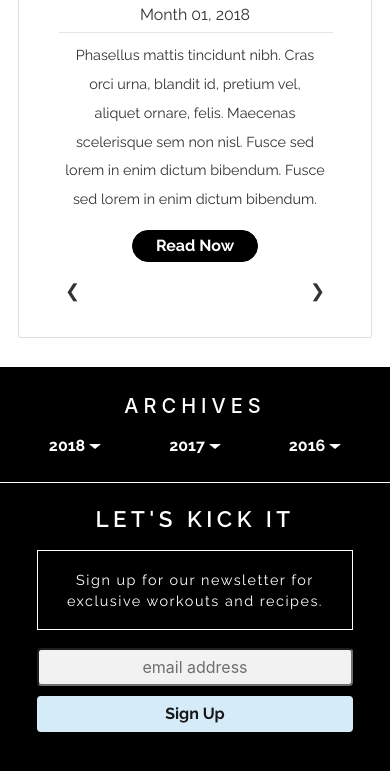
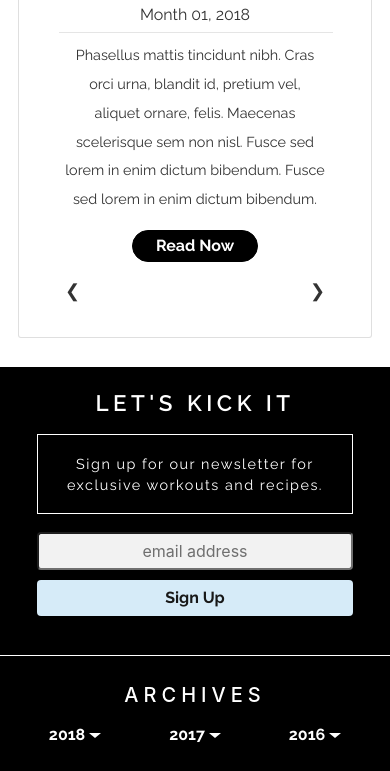
Before and after one commit to lforrister/Evolve, a plain HTML site: page index.html in a window 390 px wide. Shown: the part 3471-4242 px from the top of the page. Drawn offline with nearby package versions, Linux system fonts and the light colour scheme.

Commit message:
order swap

```diff
--- a/assets/responsive.css
+++ b/assets/responsive.css
@@ -95,7 +95,6 @@
 
     .archives-mobile {
         display:block;
-        margin-top: 3%;
     }
 
     .newsletter-mobile {
--- a/assets/style.css
+++ b/assets/style.css
@@ -216,7 +216,7 @@ ul {
     background-color:black;
     display:none;
     padding-bottom: 5%;
-    border-bottom: 1px solid white;
+    border-top: 1px solid white;
 }
 
 .archives-mobile h3 {
@@ -253,6 +253,7 @@ ul {
 .newsletter-mobile {
     background-color:black;
     display:none;
+    margin-top:3%;
 }
 
 .newsletter-mobile p {
--- a/index.html
+++ b/index.html
@@ -823,7 +823,13 @@
 
             </div>
 
+            <div class="container-fluid">
+                <div class="row">
+                    <div class="col-xs-12 col-sm-12 col-md-12 col-lg-3 newsletter-mobile text-center text-white">
 
+                    </div>
+                </div>
+            </div>
 
             <div class="container-fluid archives-mobile">
                 <div class="row center" style="margin:0">
@@ -840,13 +846,7 @@
                 </div>
             </div>
 
-            <div class="container-fluid">
-                <div class="row">
-                    <div class="col-xs-12 col-sm-12 col-md-12 col-lg-3 newsletter-mobile text-center text-white">
 
-                    </div>
-                </div>
-            </div>
 
 
 
```
